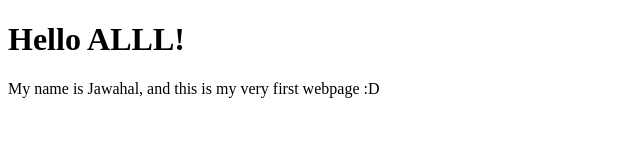
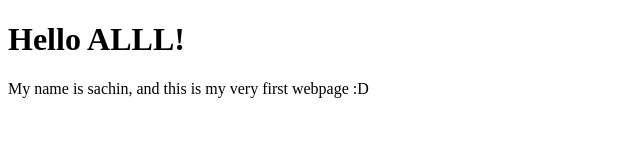
Before and after one commit to JAWAHAL/100Daysofcode, a plain HTML site: page index.html in a window 1280 px wide. Shown: the full height of the page, 0-640 px from the left. Drawn offline with Linux system fonts and the light colour scheme.

Commit message:
changed jawahal to sachin

```diff
--- a/index.html
+++ b/index.html
@@ -7,6 +7,6 @@
   </head>
   <body>
     <h1>Hello ALLL!</h1>
-    <p>My name is Jawahal, and this is my very first webpage :D</p>
+    <p>My name is sachin, and this is my very first webpage :D</p>
   </body>
 </html>
```
